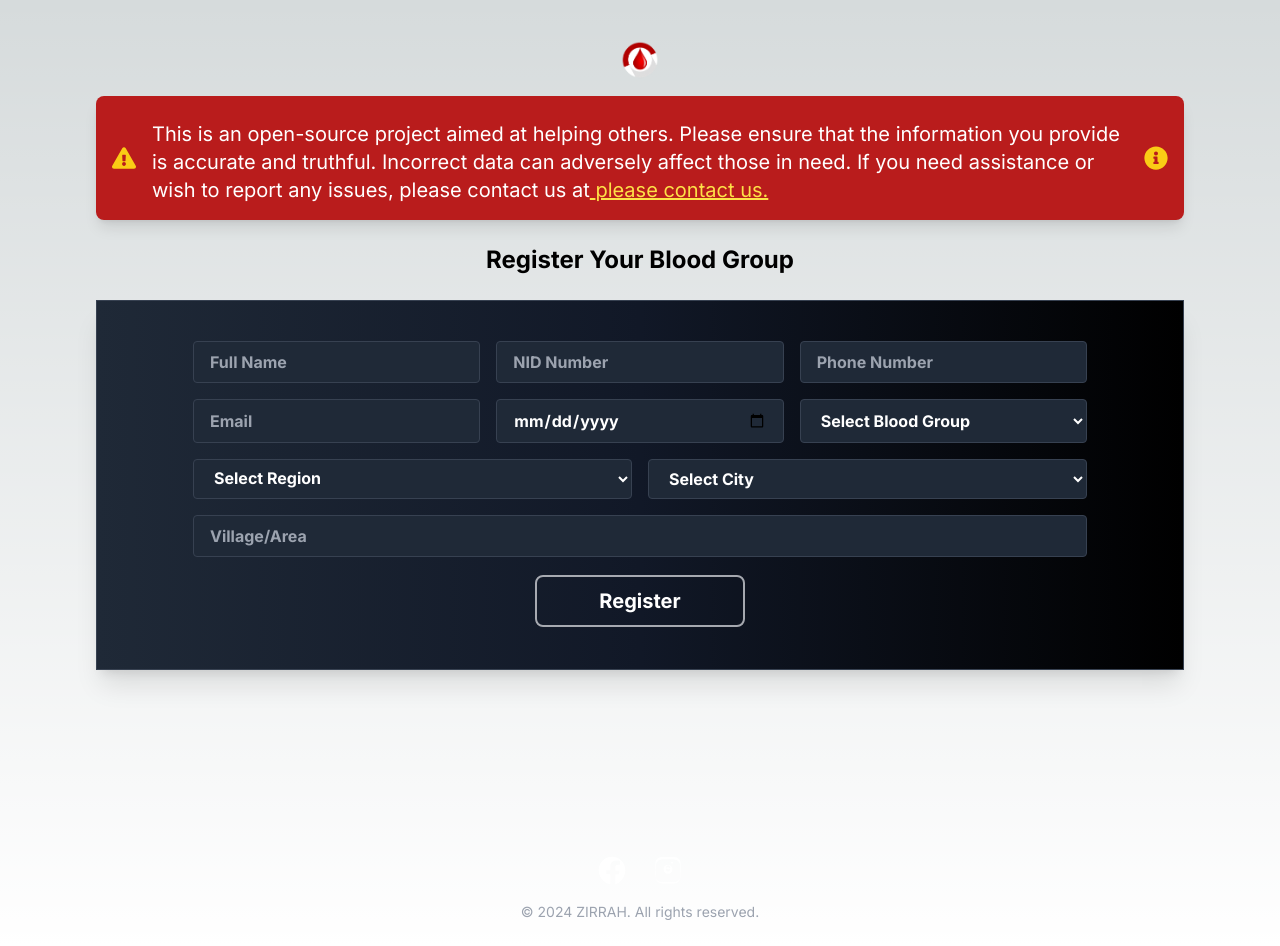
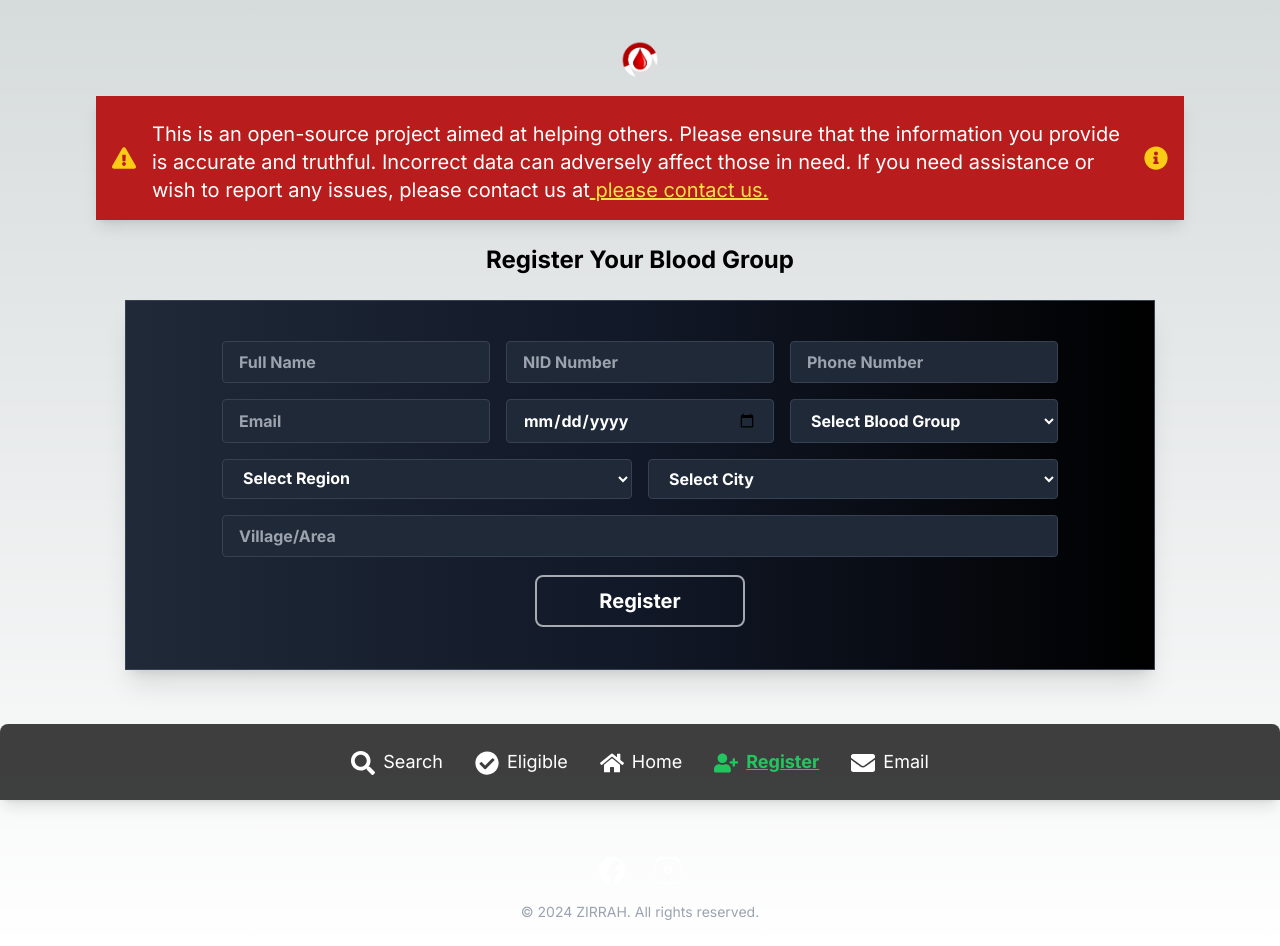
Before and after one commit to raselrzl/zirrah-bloodGroup, a Next.js app: page /register in a window 1280 px wide. Built offline with nearby package versions, Linux system fonts and the light colour scheme.

Commit message:
fixed navigation

```diff
--- a/app/eligible/page.tsx
+++ b/app/eligible/page.tsx
@@ -1,11 +1,13 @@
 "use client"; // Ensure this line is present if you're using client-side features
 
+import NavigationLink from '@/components/NavigationLink';
 import React from 'react';
 import { FaTint, FaHeartbeat, FaSyringe, FaHandHoldingHeart } from 'react-icons/fa';
 
 const Eligible: React.FC = () => {
   return (
-    <div className="min-h-screen bg-gray-900 text-gray-200 py-16">
+    <div className="min-h-screen flex flex-col items-center bg-gray-900 text-gray-200 py-16 px-6">
+
       <div className="max-w-6xl mx-auto px-4 sm:px-6 lg:px-8">
         <header className="text-center mb-12">
           <h1 className="text-3xl font-extrabold text-red-500 mb-4">
@@ -112,6 +114,7 @@ const Eligible: React.FC = () => {
           </div>
         </div>
       </div>
+      <NavigationLink />
     </div>
   );
 };
--- a/app/register/page.tsx
+++ b/app/register/page.tsx
@@ -2,6 +2,7 @@
 import { useState, useEffect } from "react";
 import { useRouter } from "next/navigation";
 import { FaExclamationTriangle, FaInfoCircle } from "react-icons/fa";
+import NavigationLink from "@/components/NavigationLink";
 
 const UserForm: React.FC = () => {
   const router = useRouter();
@@ -217,8 +218,8 @@ const [errors, setErrors] = useState<Errors>({});
 
 
   return (
-    <div className="px-6 mb-40 md:px-10 lg:px-20 xl:px-24">
-      <div className="bg-red-700 text-white p-4 rounded-lg shadow-lg flex items-center space-x-4">
+    <div className="px-6 mb-40 md:px-10 lg:px-20 xl:px-24 flex flex-col items-center">
+      <div className="bg-red-700 text-white p-4 shadow-lg flex items-center space-x-4">
         <FaExclamationTriangle className="text-2xl text-yellow-400" />
         <div className="flex-1">
           <p className="mt-2 text-xs md:text-xl">
@@ -372,6 +373,7 @@ const [errors, setErrors] = useState<Errors>({});
           </button>
         </div>
       </form>
+      <NavigationLink />
     </div>
   );
 };
--- a/app/search/page.tsx
+++ b/app/search/page.tsx
@@ -1,5 +1,6 @@
 "use client";
 import LoadingSpinner from "@/components/LoadingSpinner";
+import NavigationLink from "@/components/NavigationLink";
 import { User } from "@/lib/type";
 import React, { useEffect, useState } from "react";
 import {
@@ -331,6 +332,7 @@ const Search: React.FC = () => {
           ))}
         </div>
       )}
+      <NavigationLink />
     </div>
   );
 };
--- a/components/LoadingSpinner.tsx
+++ b/components/LoadingSpinner.tsx
@@ -2,7 +2,7 @@ import React from 'react';
 
 const LoadingSpinner: React.FC = () => {
   return (
-    <div className="flex items-center justify-center bg-black">
+    <div className="flex items-center justify-center h-[200px] w-[200px] bg-black">
       <svg
         className="w-16 h-16 text-white animate-spin"
         xmlns="http://www.w3.org/2000/svg"
--- /dev/null
+++ b/components/NavigationLink.tsx
@@ -0,0 +1,80 @@
+import React, { useEffect, useState } from 'react';
+import Link from 'next/link';
+import { FaUserPlus, FaCheckCircle, FaHome, FaEnvelope, FaSearch } from 'react-icons/fa';
+
+const NavigationLink: React.FC = () => {
+  const [currentPath, setCurrentPath] = useState<string | null>(null);
+  const [isVisible, setIsVisible] = useState(true);
+  let lastScrollTop = 0;
+
+  useEffect(() => {
+    const { pathname } = window.location;
+    setCurrentPath(pathname);
+
+    const handleScroll = () => {
+      const scrollTop = window.pageYOffset || document.documentElement.scrollTop;
+
+      if (scrollTop > lastScrollTop) {
+        // Scrolling down
+        setIsVisible(false);
+      } else {
+        // Scrolling up
+        setIsVisible(true);
+      }
+
+      lastScrollTop = scrollTop <= 0 ? 0 : scrollTop;
+    };
+
+    window.addEventListener('scroll', handleScroll);
+
+    return () => {
+      window.removeEventListener('scroll', handleScroll);
+    };
+  }, []);
+
+  const getLinkClass = (href: string) => {
+    return currentPath === href
+      ? 'text-green-500 underline font-bold'
+      : 'text-white hover:text-green-500';
+  };
+
+  return (
+    <div
+      className={`fixed bottom-0 left-0 right-0 bg-black bg-opacity-75 p-4 md:p-6 rounded-t-lg shadow-lg flex items-center justify-center gap-2 md:gap-4 lg:gap-8 text-sm md:text-base lg:text-lg transition-transform duration-300 ${isVisible ? 'translate-y-0' : 'translate-y-full'}`}
+    >
+
+
+      <Link href="/search" className={getLinkClass('/search')} aria-label="Search">
+        <FaSearch className="inline-block mr-1 md:mr-2 text-lg md:text-xl lg:text-2xl" />
+        <span className="hidden md:inline">Search</span>
+      </Link>
+
+      <Link href="/eligible" className={getLinkClass('/eligible')} aria-label="Eligible">
+        <FaCheckCircle className="inline-block mr-1 md:mr-2 text-lg md:text-xl lg:text-2xl" />
+        <span className="hidden md:inline">Eligible</span>
+      </Link>
+
+      <Link href="/" className={getLinkClass('/')} aria-label="Home">
+        <FaHome className="inline-block mr-1 md:mr-2 text-lg md:text-xl lg:text-2xl" />
+        <span className="hidden md:inline">Home</span>
+      </Link>
+
+        <Link href="/register" className={getLinkClass('/register')} aria-label="Register">
+          <FaUserPlus className="inline-block mr-1 md:mr-2 text-lg md:text-xl lg:text-2xl" />
+          <span className="hidden md:inline">Register</span>
+        </Link>
+
+
+      <a
+        href="mailto:raselz.se@gmail.com"
+        className="text-white hover:text-green-500"
+        aria-label="Email"
+      >
+        <FaEnvelope className="inline-block mr-1 md:mr-2 text-lg md:text-xl lg:text-2xl" />
+        <span className="hidden md:inline">Email</span>
+      </a>
+    </div>
+  );
+};
+
+export default NavigationLink;
```
Also changed, not shown: app/page.tsx (+19 -39 lines).
